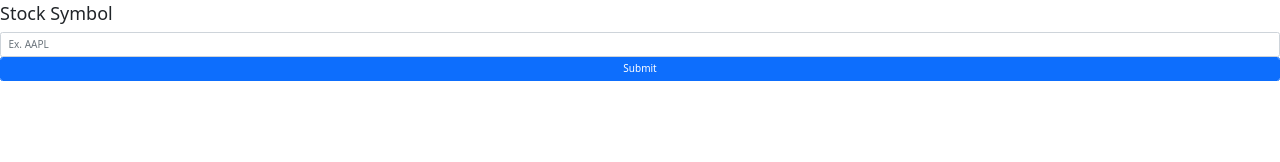
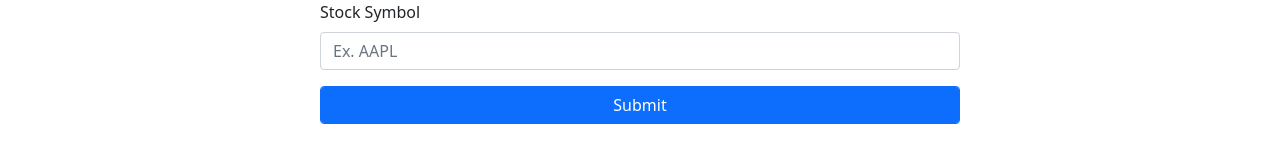
Before and after one commit to JintekiWarrior/stock-tracker, a plain HTML site: page index.html in a window 1280 px wide. Drawn offline with nearby package versions, Linux system fonts and the light colour scheme.

Commit message:
Add api call when form is submitted - Center form

```diff
--- a/assets/css/style.css
+++ b/assets/css/style.css
@@ -7,16 +7,8 @@
   box-sizing: inherit;
 }
 
-html {
-  font-size: 62.5%;
-}
-
 body {
   box-sizing: border-box;
-}
-
-p, label, input {
-  font-size: 18px;
 }
 
 main {
--- a/assets/js/script.js
+++ b/assets/js/script.js
@@ -1,31 +1,11 @@
 const stockSymbolForm = document.querySelector("#stock-symbol-form")
 
-const stockSymbolButton = document.querySelector("#stock-symbol-button")
-
-// const submitStockSymbol = (button, value) => {
-//   let stockSymbol
-//   button.addEventListener("click", (e) => {
-//     e.preventDefault()
-//     console.log(value)
-//   })
-//   return stockSymbol
-// }
 let stockSymbol
 
 const submitStockFormHandler = e => {
   e.preventDefault()
   const stockSymbolInput = document.querySelector("input[name='stock-symbol-input']").value
   stockSymbol = stockSymbolInput
-}
-
-stockSymbolForm.addEventListener("submit", submitStockFormHandler)
-
-stockSymbolButton.addEventListener("click", e => {
-  e.preventDefault()
-  console.log(stockSymbolInput)
-})
-
-submitStockSymbol(stockSymbolButton, stockSymbolInput)
 
   // This API returns intraday time series (timestamp, open, high, low, close, volume) of the equity specified.
   const url = `https://alpha-vantage.p.rapidapi.com/query?interval=5min&function=TIME_SERIES_INTRADAY&symbol=${stockSymbol}&datatype=json&output_size=compact`
@@ -44,4 +24,7 @@ const getFinData = (url, options) => {
     .catch(err => console.error(err));
   }
 
-getFinData(urlIntraday, options)
+  getFinData(url, options)
+}
+
+stockSymbolForm.addEventListener("submit", submitStockFormHandler)
--- a/index.html
+++ b/index.html
@@ -11,9 +11,9 @@
 <body>
   <main class="main-content">
     <form id="stock-symbol-form">
-      <div class="mb-3">
+      <div class="mb-3 w-50 mx-auto">
         <label for="stock-symbol-input" class="form-label">Stock Symbol</label>
-        <input type="text" name="stock-symbol-input" class="form-control" id="stock-symbol-input" placeholder="Ex. AAPL">
+        <input type="text" name="stock-symbol-input" class="form-control mb-3" id="stock-symbol-input" placeholder="Ex. AAPL">
         <button type="submit" class="btn btn-primary form-control" id="stock-symbol-button">Submit</button>
       </div>
     </form>
```
Lines whose indentation alone changed are shown as unchanged.
